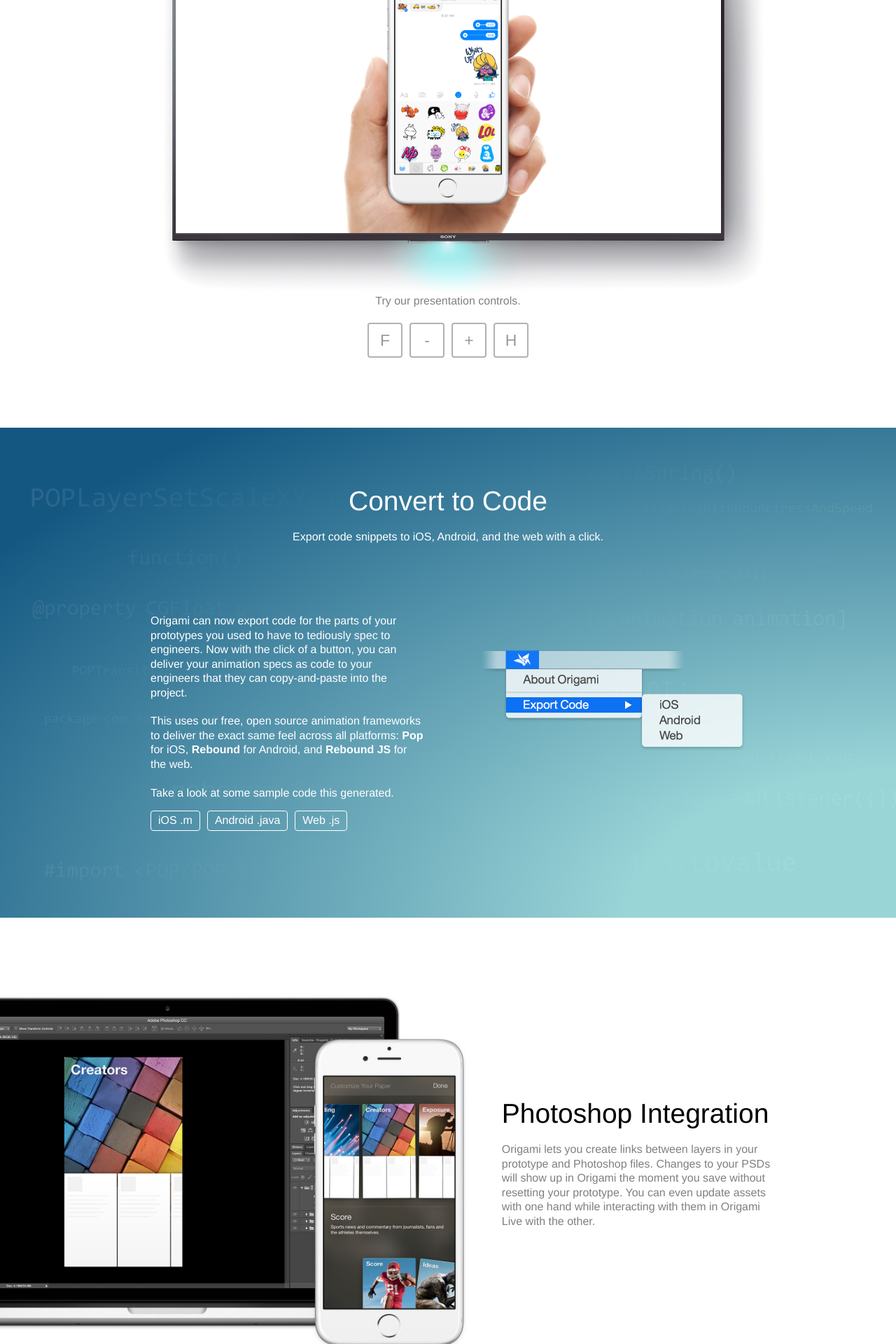
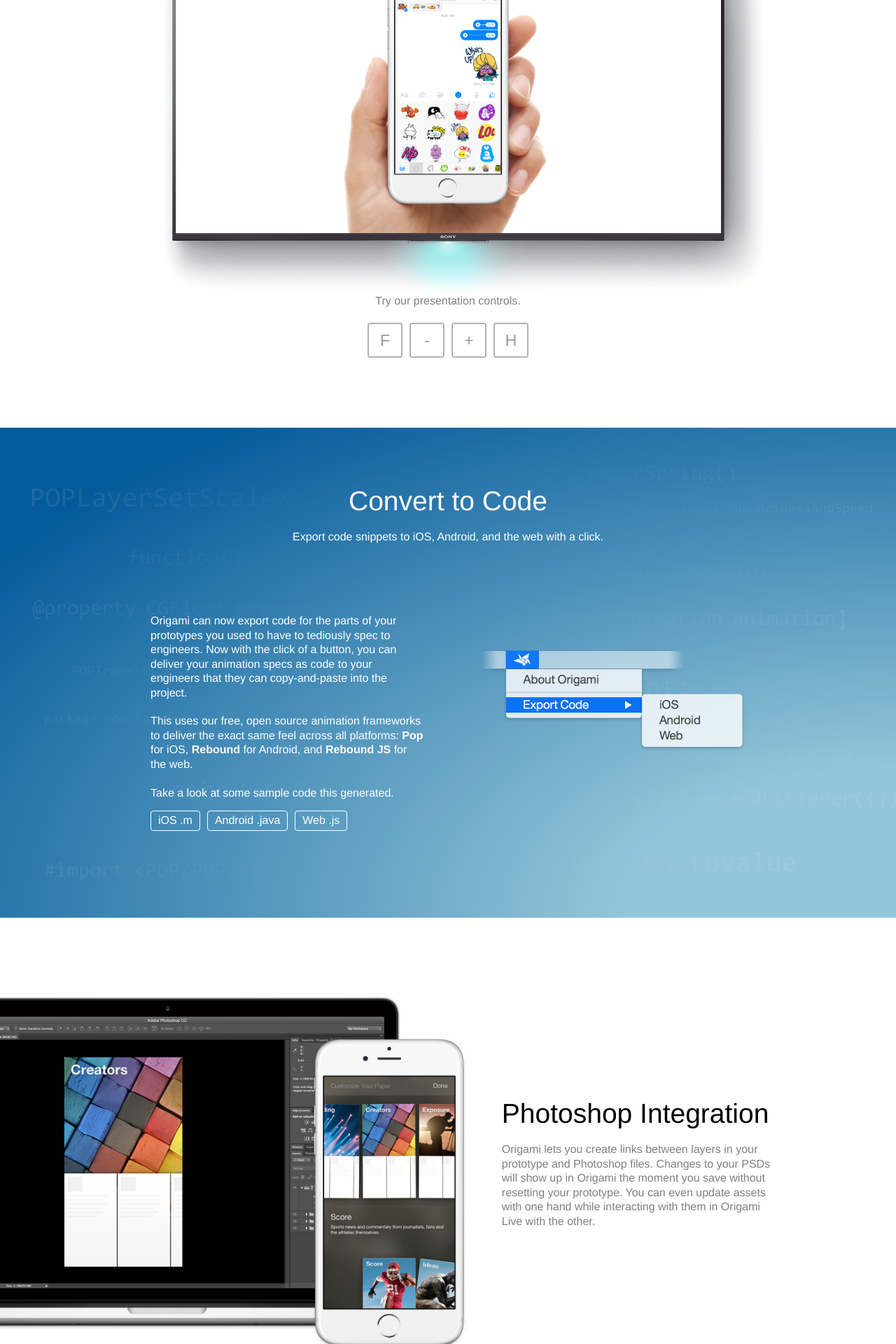
Before and after one commit to facebookarchive/origami, a Jekyll site: the page built from index.html, in a window 1280 px wide. Shown: the part 1274-3194 px from the top of the page at 70% size. Built offline with Jekyll 4.4.1, drawn with Linux system fonts in a browser that asks for light colours; Markdown is read by kramdown in place of the engine named in the settings; the list of posts is cut into pages by our own code; comment, search, counter and statistics services are not loaded.

Commit message:
Trying out different colors for the code convert section

```diff
--- a/public/css/homepage.css
+++ b/public/css/homepage.css
@@ -162,7 +162,7 @@
 /* Code Section */
 
 #section-code {
-	background: radial-gradient(ellipse farthest-side at 100% 100%, #99d4d7 30%, #145882 125%);
+	background: radial-gradient(ellipse farthest-side at 100% 100%, #93c6d9 30%, #045a9a 125%);
 	height: 700px;
 	color: white;
 	position: relative;
```
Also changed, not shown: 1 other file.
